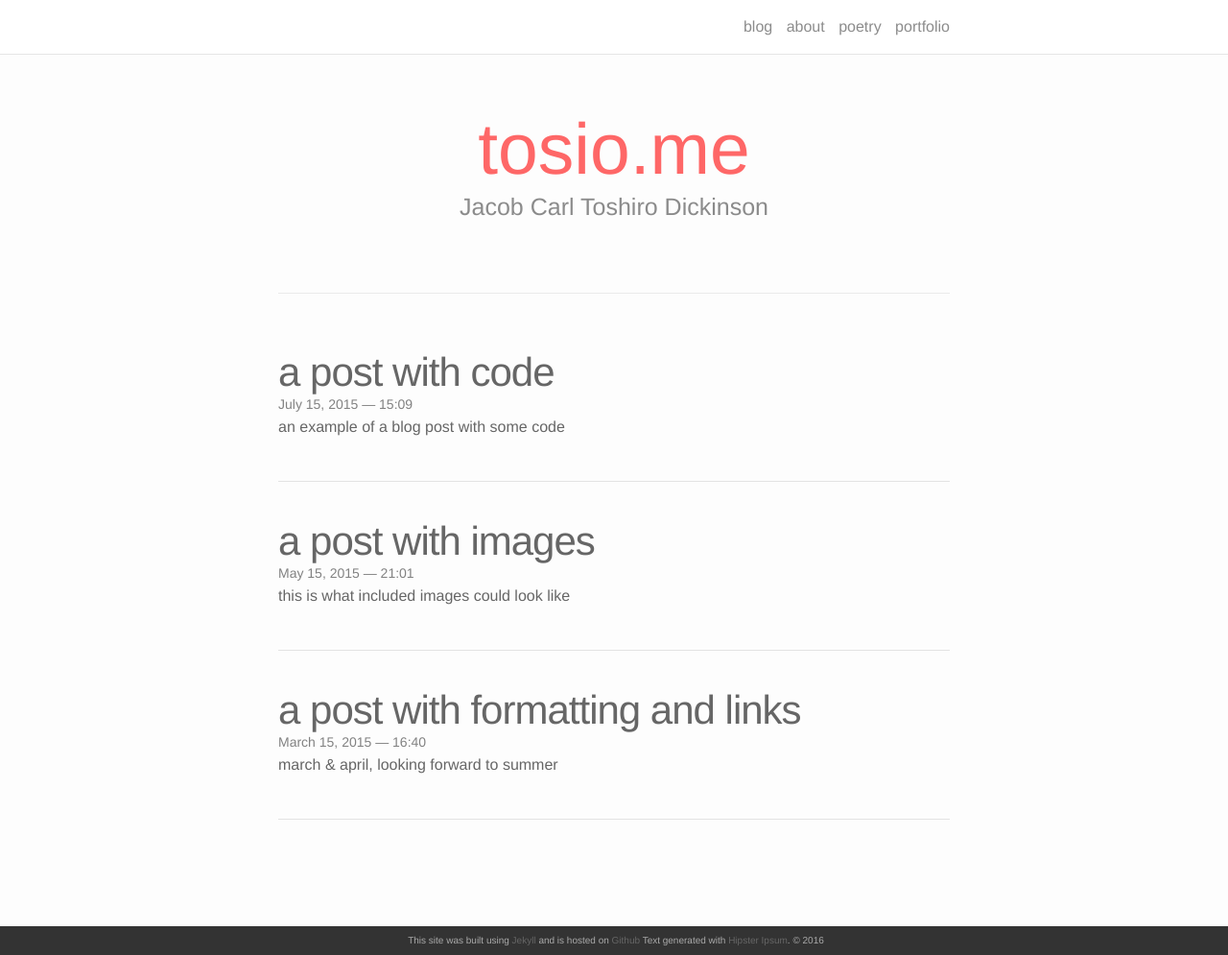
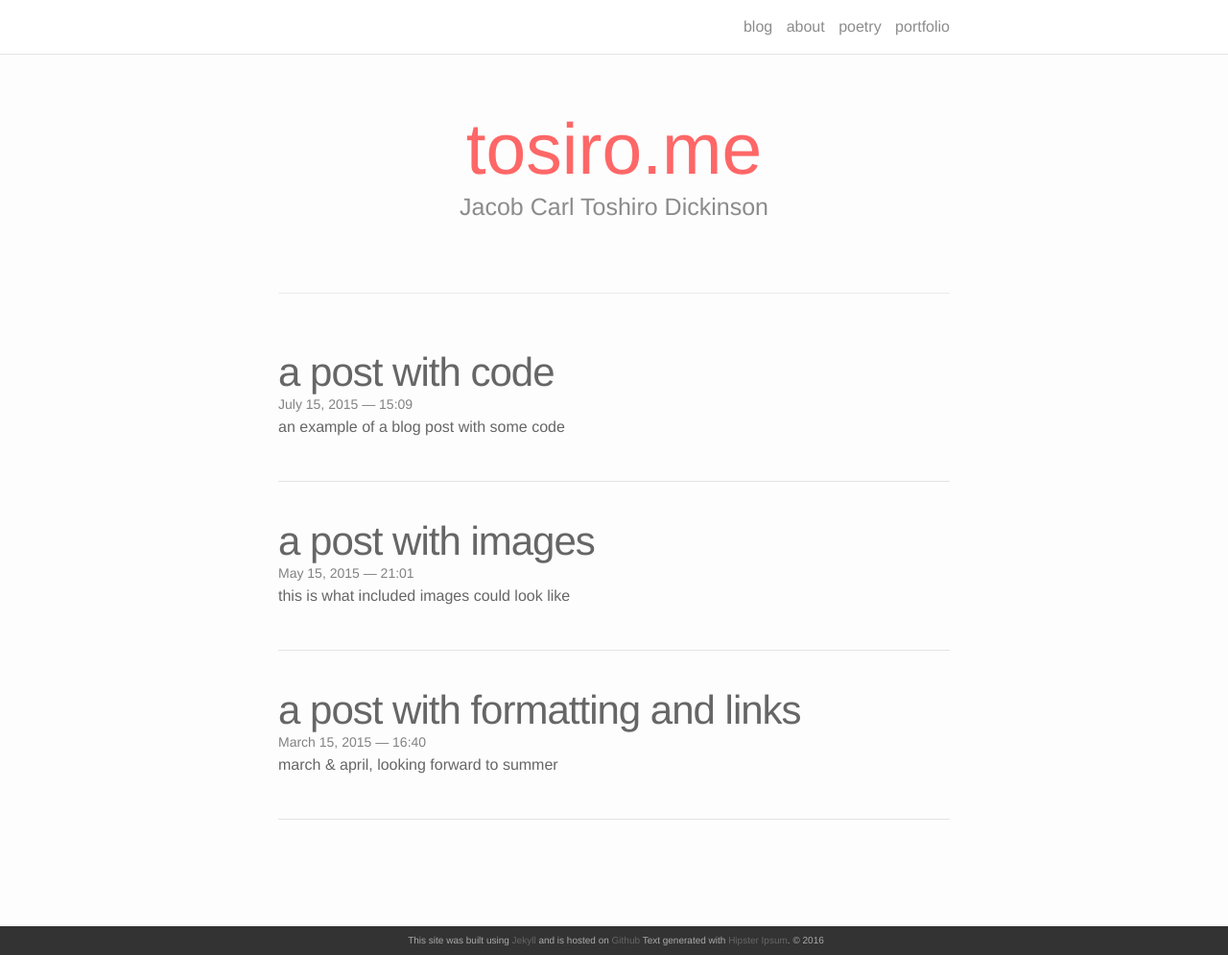
Before and after one commit to jctdickinson/mygithubpage, a Jekyll site: the page built from index.html, in a window 1280 px wide and 995 px high. Shown: the whole window at 96% size. Built offline with Jekyll 4.4.1, drawn with Linux system fonts in a browser that asks for light colours; nearby versions of some CDN libraries; the list of posts is cut into pages by our own code.

Commit message:
Fixed type in title

```diff
--- a/_config.yml
+++ b/_config.yml
@@ -1,6 +1,6 @@
 # Site settings
-title: tosio.me
-email: carl@tosio.me
+title: tosiro.me
+email: carl@tosiro.me
 description: > # this means to ignore newlines until "baseurl:"
   A simple, whitespace, helvetica based portfolio theme.
 baseurl:  # the subpath of your site, e.g. /blog/
--- a/index.html
+++ b/index.html
@@ -3,7 +3,7 @@ layout: default
 ---
 
 <div class="header-bar">
-  <h1>tosio.me</h1>
+  <h1>tosiro.me</h1>
   <h2>Jacob Carl Toshiro Dickinson</h2>
   <br/>
   <hr>
```
Also changed, not shown: about.md (+1 -1 lines), 8 other files.
